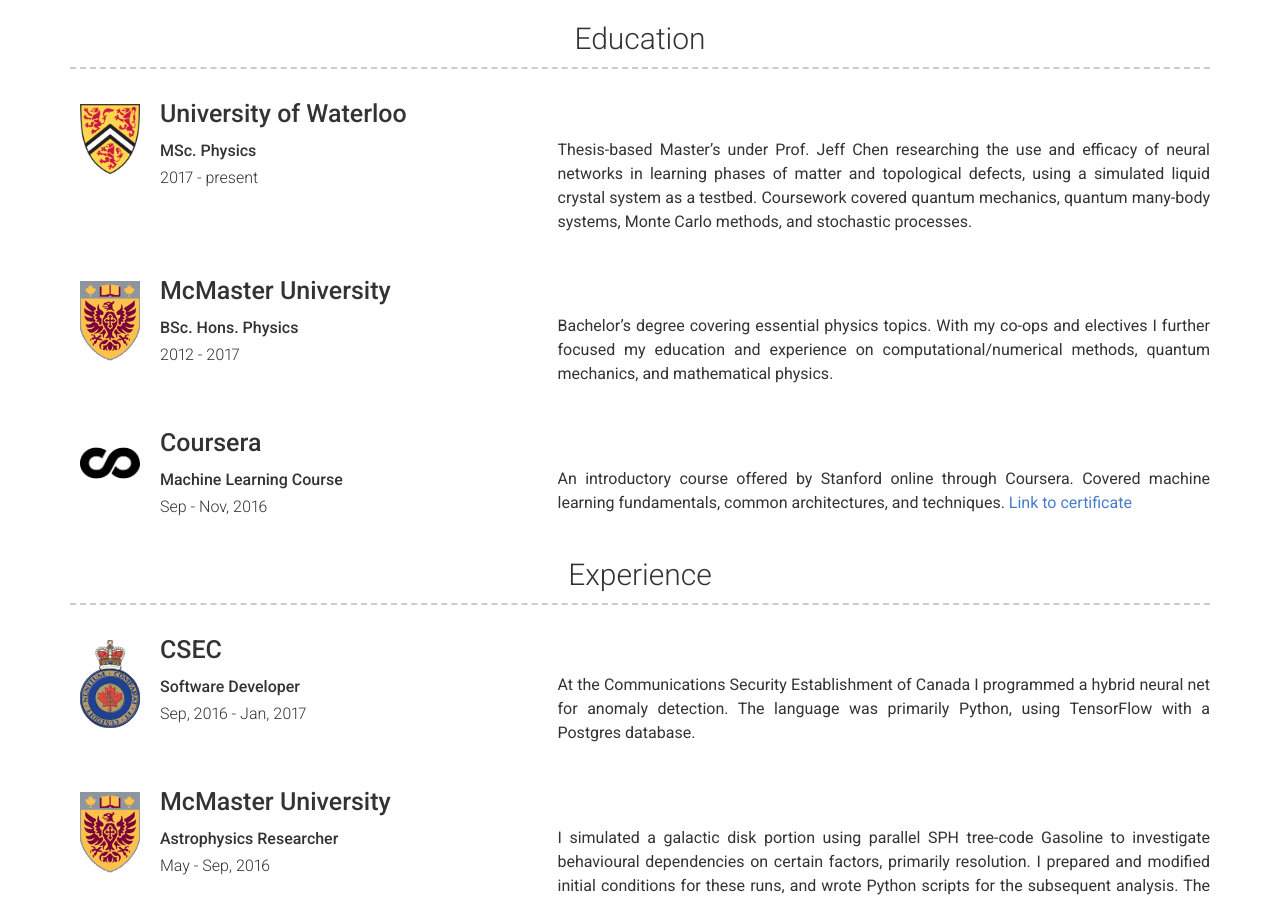
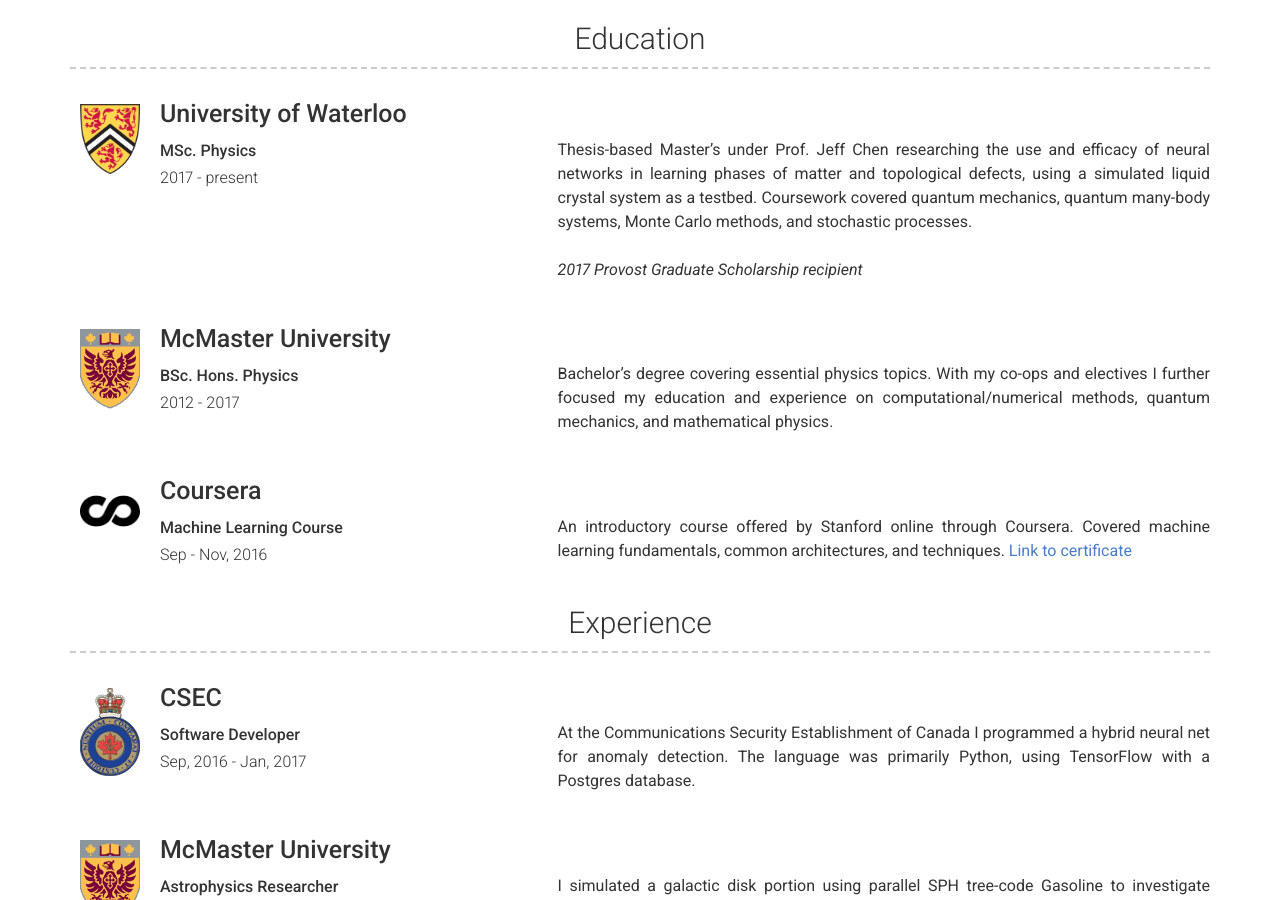
Before and after one commit to m-walters/m-walters.github.io, a Jekyll site: the page built from index.md, in a window 1280 px wide and 900 px high, scrolled down 734 px. Built offline with Jekyll 4.4.1, drawn with Linux system fonts in a browser that asks for light colours; formulas are drawn with MathJax 3.

Commit message:
added scholarship

```diff
--- a/_data/education.yml
+++ b/_data/education.yml
@@ -8,6 +8,8 @@
     Thesis-based Master's under Prof. Jeff Chen researching the use and efficacy of neural networks in
     learning phases of matter and topological defects, using a simulated liquid crystal system
     as a testbed. Coursework covered quantum mechanics, quantum many-body systems, Monte Carlo methods, and stochastic processes.
+    <br/>
+    _2017 Provost Graduate Scholarship recipient_
 
 - name: McMaster University
   image: "/assets/images/mcmaster-plain-crest.png"
```
